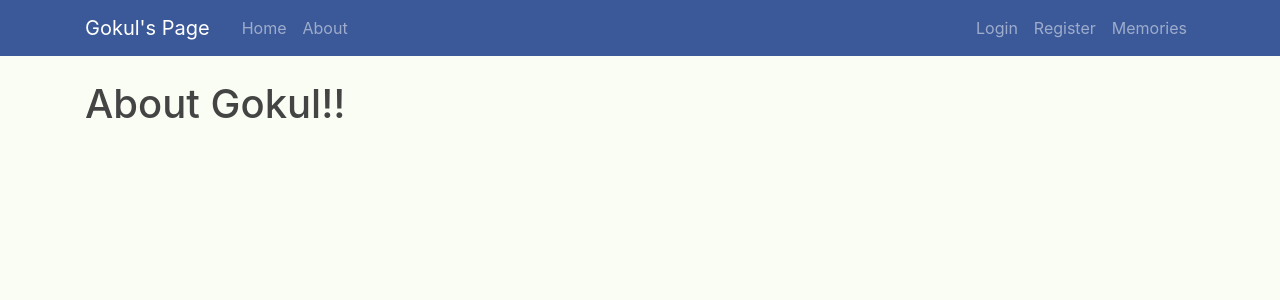
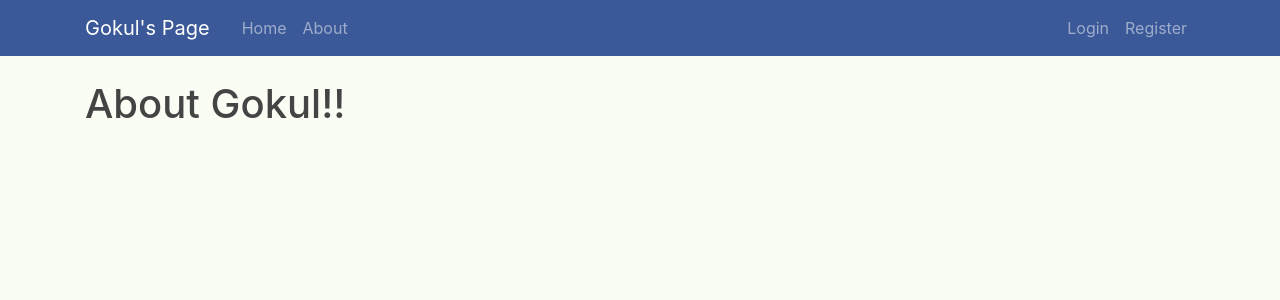
Before and after one commit to riogokul/Flask-Project, a Flask app: page /about in a window 1280 px wide. Shown: the top 300 px of the page. Run offline with Flask 2, Linux system fonts and the light colour scheme; some libraries are stand-ins or nearby versions.

Commit message:
updated layout

```diff
--- a/flask_new/templates/layout.html
+++ b/flask_new/templates/layout.html
@@ -38,7 +38,7 @@
                   <a class="nav-item nav-link" href="{{ url_for('users.login') }}">Login</a>
                   <a class="nav-item nav-link" href="{{ url_for('users.register') }}">Register</a>
                 {% endif %}
-                  <a class="nav-item nav-link" href="{{ url_for('main.memories') }}">Memories</a>
+                  <!-- <a class="nav-item nav-link" href="{{ url_for('main.memories') }}">Memories</a> -->
             </div>
           </div>
         </div>
```
Also changed, not shown: flask_new/site.db.
